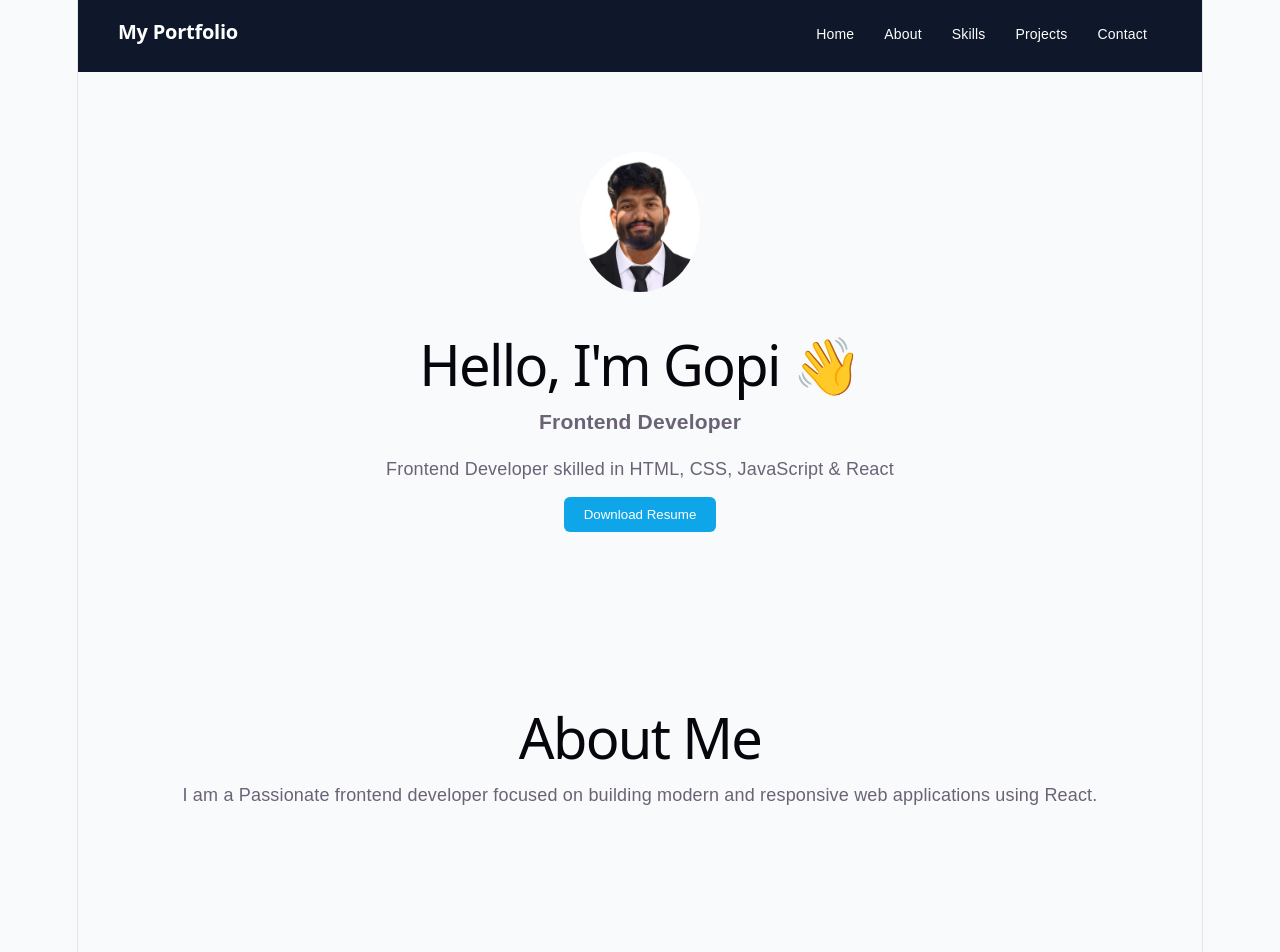
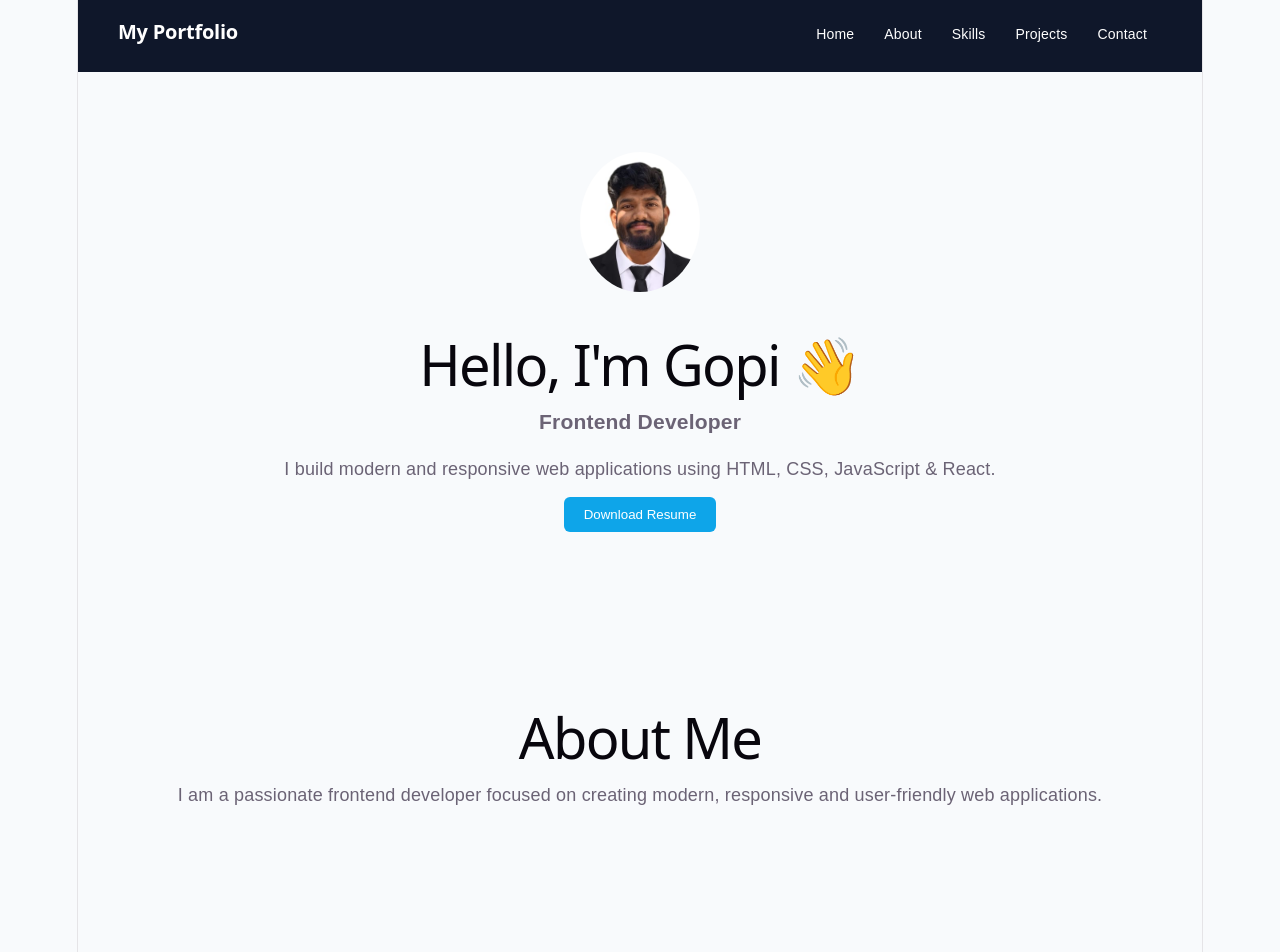
Before and after one commit to gopimahi7781/my-portfolio, a React (Vite) app: page / in a window 1280 px wide. Shown: the top 952 px of the page. Built offline with nearby package versions, Linux system fonts and the light colour scheme; the HTML template or start-up script is replaced by a standard one.

Commit message:
updated portfolio content

```diff
--- a/src/App.jsx
+++ b/src/App.jsx
@@ -22,14 +22,14 @@ function App() {
         <img src="/professionalme.jpeg" alt="profile" className="profile-img" />
         <h1>Hello, I'm Gopi 👋</h1>
         <h3>Frontend Developer</h3>
-        <p>Frontend Developer skilled in HTML, CSS, JavaScript & React</p>
+        <p>I build modern and responsive web applications using HTML, CSS, JavaScript & React.</p>
         <button className="btn">Download Resume</button>
       </section>
 
       {/* About */}
       <section id="about" className="about">
         <h1>About Me</h1>
-        <p>I am a Passionate frontend developer focused on building modern and responsive web applications using React.</p>
+        <p>I am a passionate frontend developer focused on creating modern, responsive and user-friendly web applications.</p>
       </section>
 
       {/* Skills */}
```
